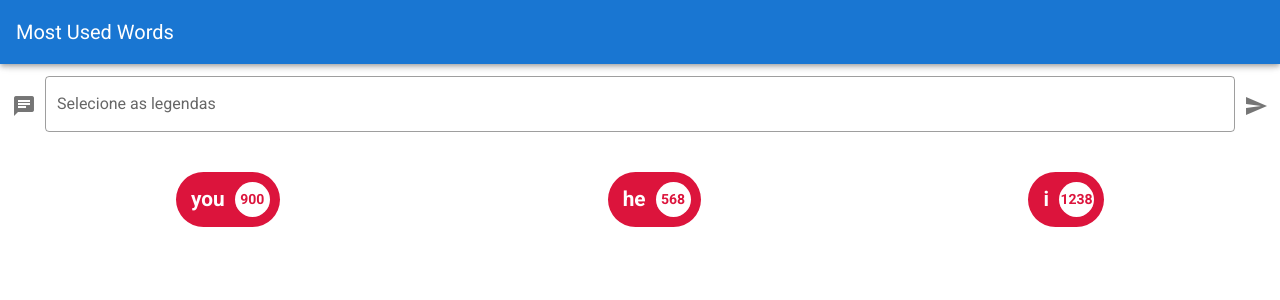
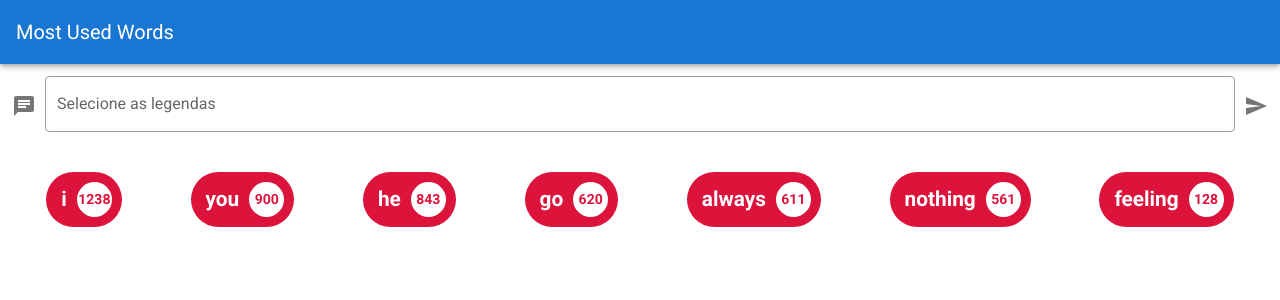
Before and after one commit to brenomacedo/mostUsedWords, a Vue app: page / in a window 1280 px wide. Shown: the top 300 px of the page. Built offline with nearby package versions, Linux system fonts and the light colour scheme.

Commit message:
readingFiles

```diff
--- /dev/null
+++ b/src/backend/index.js
@@ -0,0 +1,6 @@
+const { ipcMain } = require('electron')
+ipcMain.on('process-subtitle', (event, arg) => {
+    console.log(arg)
+    event.reply('process-subtitle', 'pong')
+
+})
--- a/src/background.js
+++ b/src/background.js
@@ -5,6 +5,7 @@ import {
   createProtocol,
   /* installVueDevtools */
 } from 'vue-cli-plugin-electron-builder/lib'
+import './backend'
 const isDevelopment = process.env.NODE_ENV !== 'production'
 
 // Keep a global reference of the window object, if you don't, the window will
@@ -25,7 +26,7 @@ function createWindow () {
   if (process.env.WEBPACK_DEV_SERVER_URL) {
     // Load the url of the dev server if in development mode
     win.loadURL(process.env.WEBPACK_DEV_SERVER_URL)
-    //if (!process.env.IS_TEST) win.webContents.openDevTools()
+    if (!process.env.IS_TEST) win.webContents.openDevTools()
   } else {
     createProtocol('app')
     // Load the index.html when not in development
--- a/src/components/Home.vue
+++ b/src/components/Home.vue
@@ -12,6 +12,7 @@
 </template>
 
 <script>
+import { ipcRenderer } from 'electron'
 import Pill from './Pill'
 export default {
     components: { Pill },
@@ -19,15 +20,23 @@ export default {
         return {
             files: [],
             groupedWords: [
+                { name: 'i', amount: 1238 },
                 { name: 'you', amount: 900 },
-                { name: 'he', amount: 568 },
-                { name: 'i', amount: 1238 },
+                { name: 'he', amount: 843 },
+                { name: 'go', amount: 620 },
+                { name: 'always', amount: 611 },
+                { name: 'nothing', amount: 561 },
+                { name: 'feeling', amount: 128 },
             ]
         }
     },
     methods: {
         processSubtitles() {
-            console.log(this.files)
+            const paths = this.files.map(f => f.path)
+            ipcRenderer.send('process-subtitle', this.files)
+            ipcRenderer.on('process-subtitle', (event, resp) => {
+                this.groupedWords = resp
+            })
         }
     }
 }
```
